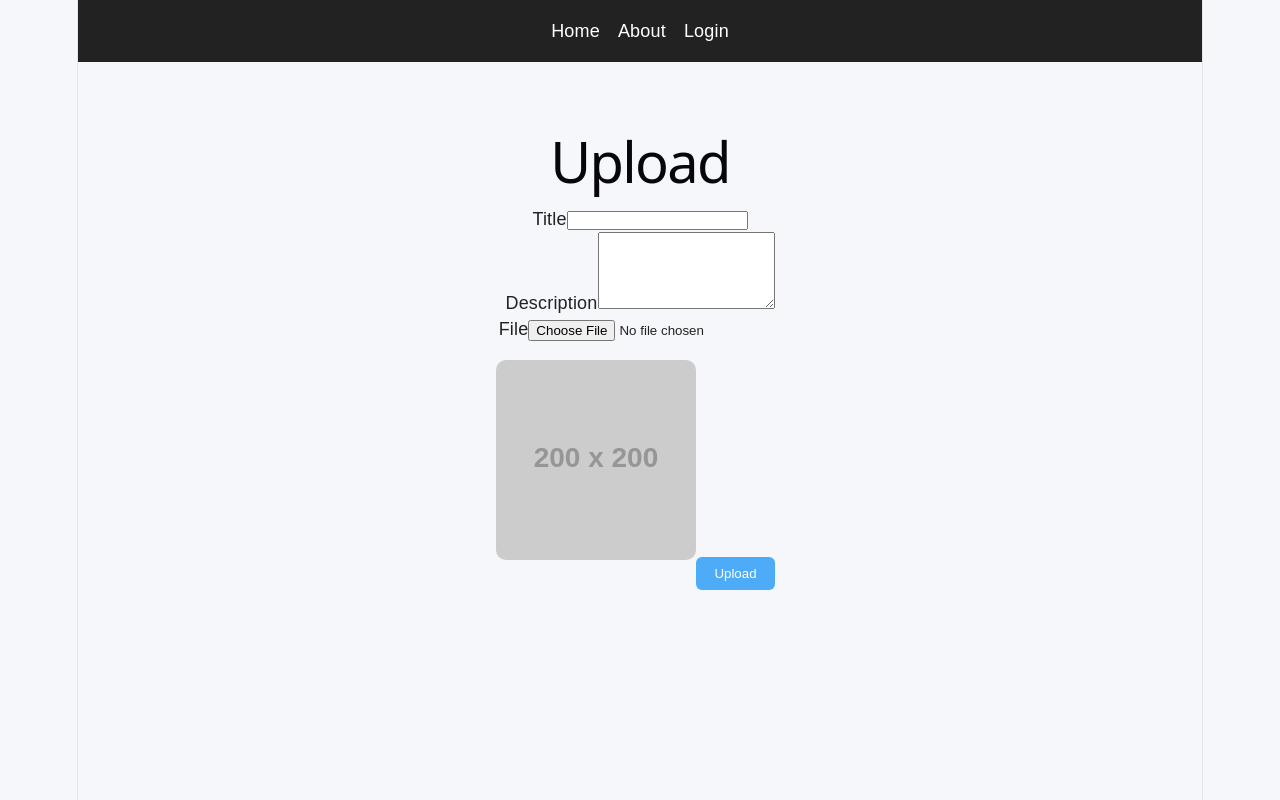
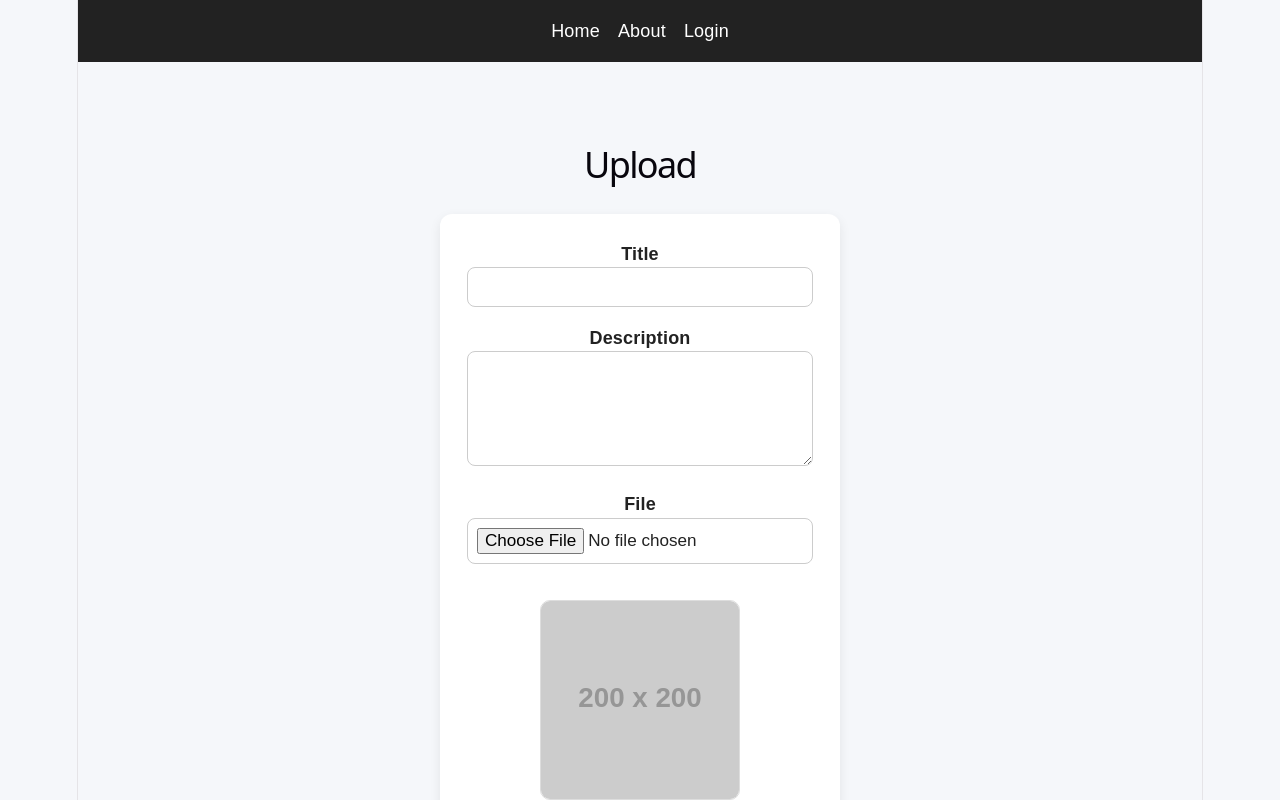
Before and after one commit to Khaleddamascene/K26, a React app in the folder frontend/: page /upload in a window 1280 px wide. Shown: the top 800 px of the page. Built offline with nearby package versions, Linux system fonts and the light colour scheme; the HTML template or start-up script is replaced by a standard one.

Commit message:
Improve upload form styling and fix table rendering and routing issues

```diff
--- a/frontend/src/views/Upload.jsx
+++ b/frontend/src/views/Upload.jsx
@@ -1,4 +1,5 @@
 import { useFile, useMedia } from "../hooks/apiHooks";
+import "./upload.css";
 
 import { useNavigate } from "react-router";
 import { useState } from "react";
--- /dev/null
+++ b/frontend/src/views/upload.css
@@ -0,0 +1,76 @@
+/* Center the whole form */
+form {
+  max-width: 400px;
+  margin: 2rem auto;
+  padding: 1.5rem;
+  background: #ffffff;
+  border-radius: 12px;
+  box-shadow: 0 4px 12px rgba(0, 0, 0, 0.08);
+  display: flex;
+  flex-direction: column;
+  gap: 1rem;
+}
+
+/* Title */
+h1 {
+  text-align: center;
+  margin-top: 2rem;
+  font-size: 2rem;
+}
+
+/* Labels */
+label {
+  font-weight: 600;
+  margin-bottom: 0.25rem;
+}
+
+/* Inputs & textarea */
+input[type="text"],
+textarea,
+input[type="file"] {
+  width: 100%;
+  padding: 0.5rem;
+  border-radius: 8px;
+  border: 1px solid #ccc;
+  font-size: 0.95rem;
+}
+
+/* Focus effect */
+input:focus,
+textarea:focus {
+  outline: none;
+  border-color: #4a90e2;
+}
+
+/* Image preview */
+img {
+  display: block;
+  margin: 1rem auto;
+  border-radius: 10px;
+  object-fit: cover;
+  border: 1px solid #ddd;
+}
+
+/* Button */
+button {
+  padding: 0.7rem;
+  border: none;
+  border-radius: 8px;
+  background-color: #4a90e2;
+  color: white;
+  font-size: 1rem;
+  font-weight: 600;
+  cursor: pointer;
+  transition: 0.2s ease;
+}
+
+/* Hover effect */
+button:hover {
+  background-color: #357abd;
+}
+
+/* Disabled button */
+button:disabled {
+  background-color: #ccc;
+  cursor: not-allowed;
+}
```
